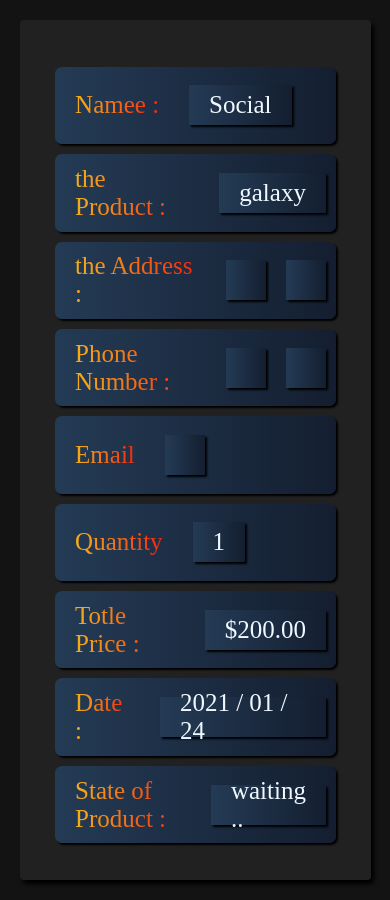
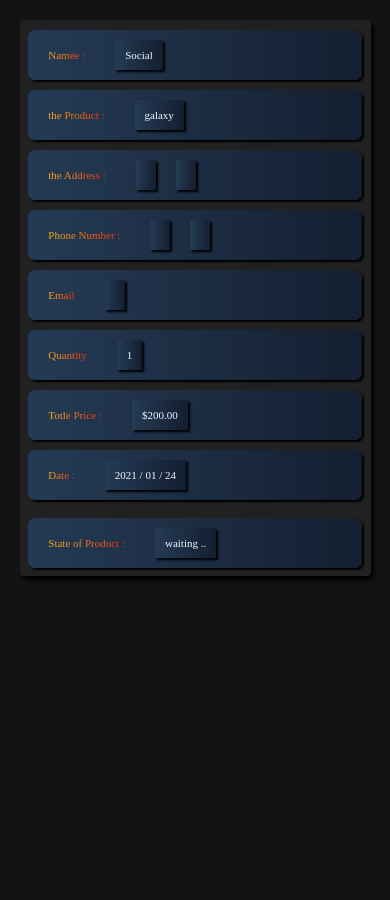
Before and after one commit to ammaralazie/CRM_for_sales_company, a Django app: page /13/ in a window 390 px wide. After the commit the page ends 579 px from the top, so only its background shows below. Run offline with Django 3.2, Linux system fonts and the light colour scheme; a user stored in the database is signed in; data comes from the database, SQL or seed files in the repository.

Commit message:
add mobile detail

```diff
--- /dev/null
+++ b/static/css/mobile_detail.css
@@ -0,0 +1,48 @@
+@media screen and (max-width:700px){
+    .alldetail{
+        margin: auto;
+        margin-top: 20px;
+        height:auto;
+        margin-bottom: 20px;
+    }
+    .cover{
+        height: 70%;
+        justify-content: space-between;
+    }
+    .cover>div {
+        width: 95%;
+        height: 13%;
+        font-size: 11px;
+
+    }
+
+    .state_product {
+        margin-bottom: 8px;
+    }
+
+    .name_address>div, .name_user>div, .name_product>div, .phone_number>div, .qunatity_detail>div, .total_price>div, .state_product>div {
+ padding:10px
+    }
+}/*end 660px*/
+
+@media screen and (max-width:360px){
+
+    .cover>div {
+        width: 95%;
+        height: 13%;
+        font-size: 7px;
+    }
+    .name_address>div, .name_user>div, .name_product>div, .phone_number>div, .qunatity_detail>div, .total_price>div, .state_product>div {
+        margin: 10px;
+        background: #141E30;
+        background: -webkit-linear-gradient(to right, #243B55, #141E30);
+        background: linear-gradient(to right, #243B55, #141E30);
+        box-shadow: 2px 2px 2px #000;
+        padding: 6px;
+        height: 20px;
+        display: flex;
+        align-items: center;
+        justify-content: center;
+    }
+
+}/*end 360px*/
--- a/template/home_template/detail.html
+++ b/template/home_template/detail.html
@@ -3,6 +3,7 @@
 <html lang="en">
 <head>
     <link rel="stylesheet" href="{% static 'css/detail.css' %}">
+    <link rel="stylesheet" href="{% static 'css/mobile_detail.css' %}">
     <meta charset="UTF-8">
     <meta name="viewport" content="width=device-width, initial-scale=1.0">
     <title>Datil of Order</title>
```
